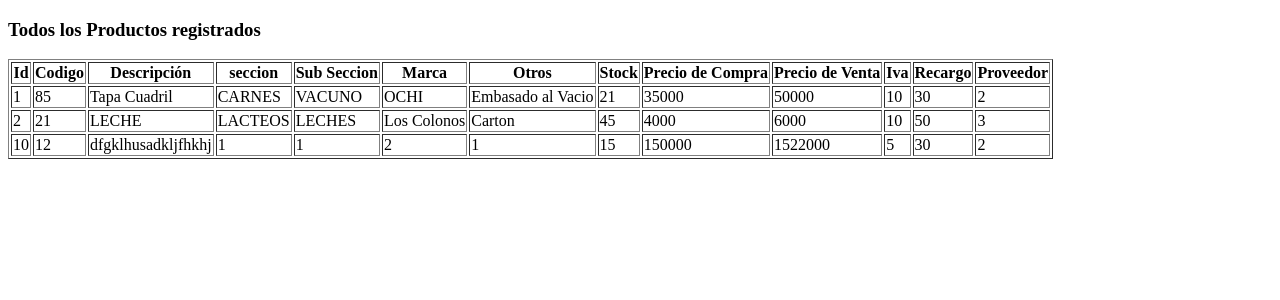
After one commit to alex2rive3/ABM-de-productos, a PHP site: page /productos.php in a window 1280 px wide. The commit adds this page. Shown: the top 300 px of the page. Run offline with PHP 8.4, Linux system fonts and the light colour scheme; data comes from the database, SQL or seed files in the repository.

Commit message:
mostrando los productos en una tabla

```diff
--- a/controladores/funciones.php
+++ b/controladores/funciones.php
@@ -1,4 +1,16 @@
 <?php
+function ObtenerTodosLosProductos($conexion){
+    $sql = 'SELECT * FROM productos';
+    $filas = $conexion -> query($sql);
+    return $filas;
+}
+
+function ObtenerTodosLosProveedores($conexion){
+    $sql = 'SELECT * FROM proveedores';
+    $filas = $conexion -> query($sql);
+    return $filas;
+}
+
 function registrar ($conexion,$codigo,$descripcion,$seccion,$subseccion,$marca,$otros,$stock,$precioCompra,$PrecioVenta,$iva,$recargo,$proveedores){
     $sql = "INSERT INTO  productos (id, codigo, descripción, seccion, subSeccion, marca, otro, stock, precioCompra, PrecioVenta, iva, recargo, proveedores ) VALUES (NULL,'".$codigo."','".$descripcion."','".$seccion."','".$subseccion."','".$marca."','".$otros."','".$stock."','".$precioCompra."','".$PrecioVenta."','".$iva."','".$recargo."','".$proveedores."')";
     $filas = $conexion->query($sql);
--- a/index.php
+++ b/index.php
@@ -2,7 +2,7 @@
 session_start();
 require_once("controladores/conexion.php");
 require_once("controladores/funciones.php");
-print_r($_SESSION);
+//print_r($_SESSION);
 if (!$_SESSION['id']) {
     header("Location: f_login.php");
 }
@@ -25,6 +25,7 @@ $idProveedor = $ResultadoConsulta["proveedores"];
     <meta http-equiv="X-UA-Compatible" content="IE=edge">
     <meta name="viewport" content="width=device-width, initial-scale=1.0">
     <link rel="stylesheet" href="libs/estiloIndex.css">
+    <link rel="stylesheet" href="libs/estiloSidebar.css">
     <script src="https://ajax.googleapis.com/ajax/libs/jquery/2.1.1/jquery.min.js"></script>
     <script src="libs/funciones.js"></script>
     <title>Inicio</title>
--- /dev/null
+++ b/productos.php
@@ -0,0 +1,59 @@
+<?php
+require_once("controladores/conexion.php");
+require_once("controladores/funciones.php");
+$todoLosProductos = ObtenerTodosLosProductos($conexion);
+?>
+<!DOCTYPE html>
+<html lang="en">
+<head>
+    <meta charset="UTF-8">
+    <meta http-equiv="X-UA-Compatible" content="IE=edge">
+    <meta name="viewport" content="width=device-width, initial-scale=1.0">
+    <title>Productos</title>
+</head>
+<body>
+    <h3>Todos los Productos registrados</h3>
+    <table border="1">
+        <thead>
+            <tr>
+                <th>Id</th>
+                <th>Codigo</th>
+                <th>Descripción</th>
+                <th>seccion</th>
+                <th>Sub Seccion</th>
+                <th>Marca</th>
+                <th>Otros</th>
+                <th>Stock</th>
+                <th>Precio de Compra</th>
+                <th>Precio de Venta</th>
+                <th>Iva</th>
+                <th>Recargo</th>
+                <th>Proveedor</th>
+            </tr>
+        </thead>
+        <tdody>
+            <?php
+                foreach ($todoLosProductos as $dato) {
+            ?>
+            <tr>
+                <td><?php echo $dato['id'];?></td>
+                <td><?php echo $dato['codigo'];?></td>
+                <td><?php echo $dato['descripción'];?></td>
+                <td><?php echo $dato['seccion'];?></td>
+                <td><?php echo $dato['subSeccion'];?></td>
+                <td><?php echo $dato['marca'];?></td>
+                <td><?php echo $dato['otro'];?></td>
+                <td><?php echo $dato['stock'];?></td>
+                <td><?php echo $dato['precioCompra'];?></td>
+                <td><?php echo $dato['PrecioVenta'];?></td>
+                <td><?php echo $dato['iva'];?></td>
+                <td><?php echo $dato['recargo'];?></td>
+                <td><?php echo $dato['proveedores'];?></td>
+            </tr>
+            <?php
+            }
+            ?>
+        </tdody>
+    </table>
+</body>
+</html>
```
Also changed, not shown: libs/estiloIndex.css (+10 -42 lines), libs/estiloSidebar.css (+10 -16 lines), sidebar.html (renamed from sidebar.php).
